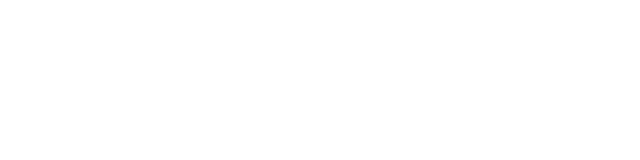
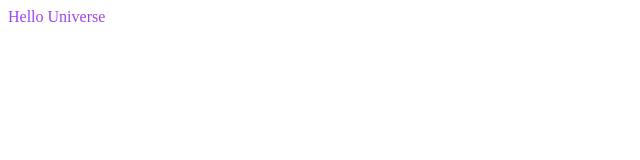
Before and after one commit to mlnchmp/angular-dev, an Angular app: page / in a window 1280 px wide. Shown: the top 160 px of the page, without its empty margins (0-640 px from the left). Built offline with nearby package versions, Linux system fonts and the light colour scheme.

Commit message:
Components in Angular
* Update component template
* Update component styles

```diff
--- a/src/app/app.html
+++ b/src/app/app.html
@@ -1 +1 @@
-<router-outlet />
+Hello Universe
--- a/src/app/app.scss
+++ b/src/app/app.scss
@@ -0,0 +1,3 @@
+:host {
+  color: #a144eb;
+}
--- a/src/app/app.ts
+++ b/src/app/app.ts
@@ -1,8 +1,7 @@
 import { Component, signal } from '@angular/core';
-import { RouterOutlet } from '@angular/router';
 
 @Component({
-  imports: [RouterOutlet],
+  imports: [],
   selector: 'app-root',
   styleUrl: './app.scss',
   templateUrl: './app.html',
```
Also changed, not shown: 1 other file (tests, documents, lock files or other folders).
